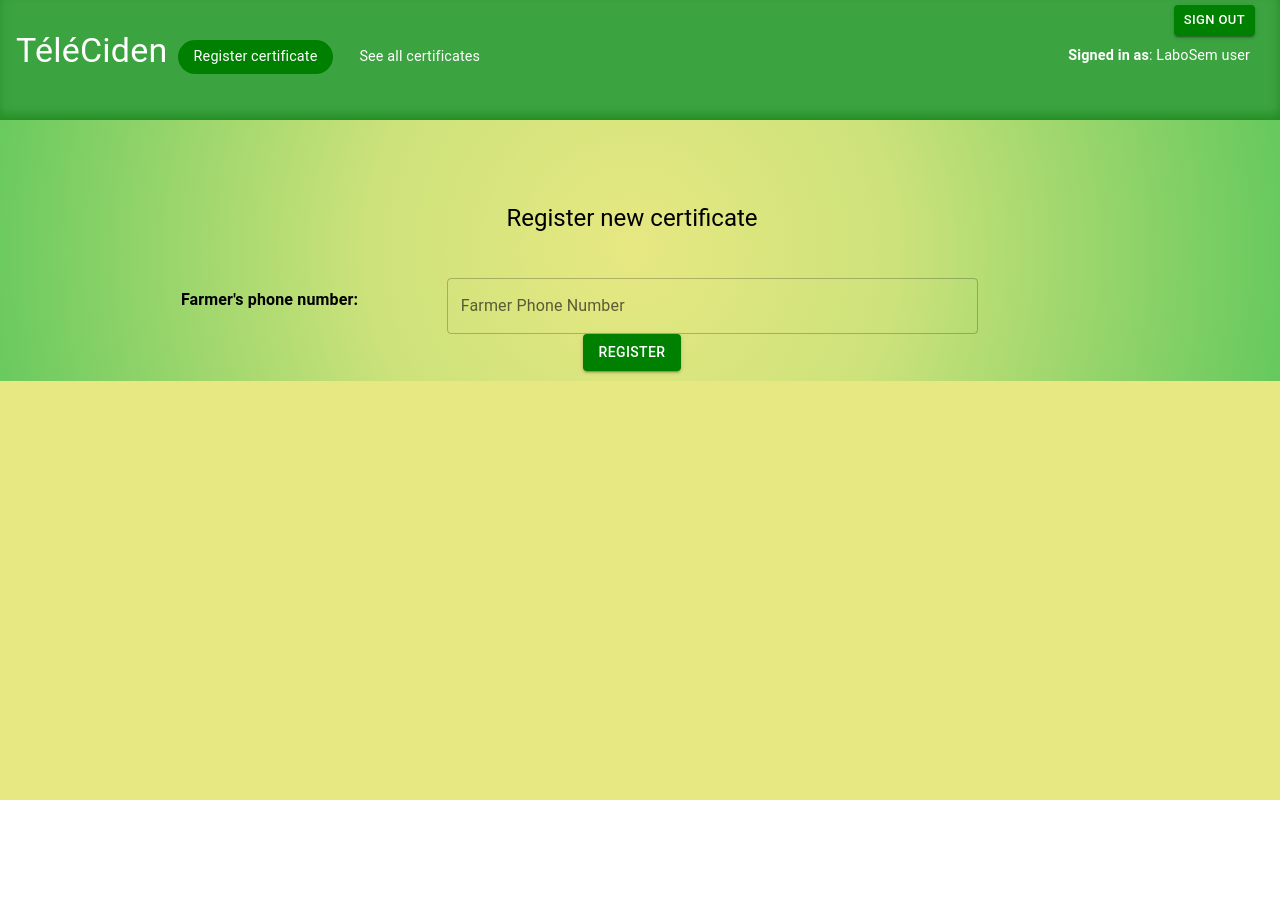
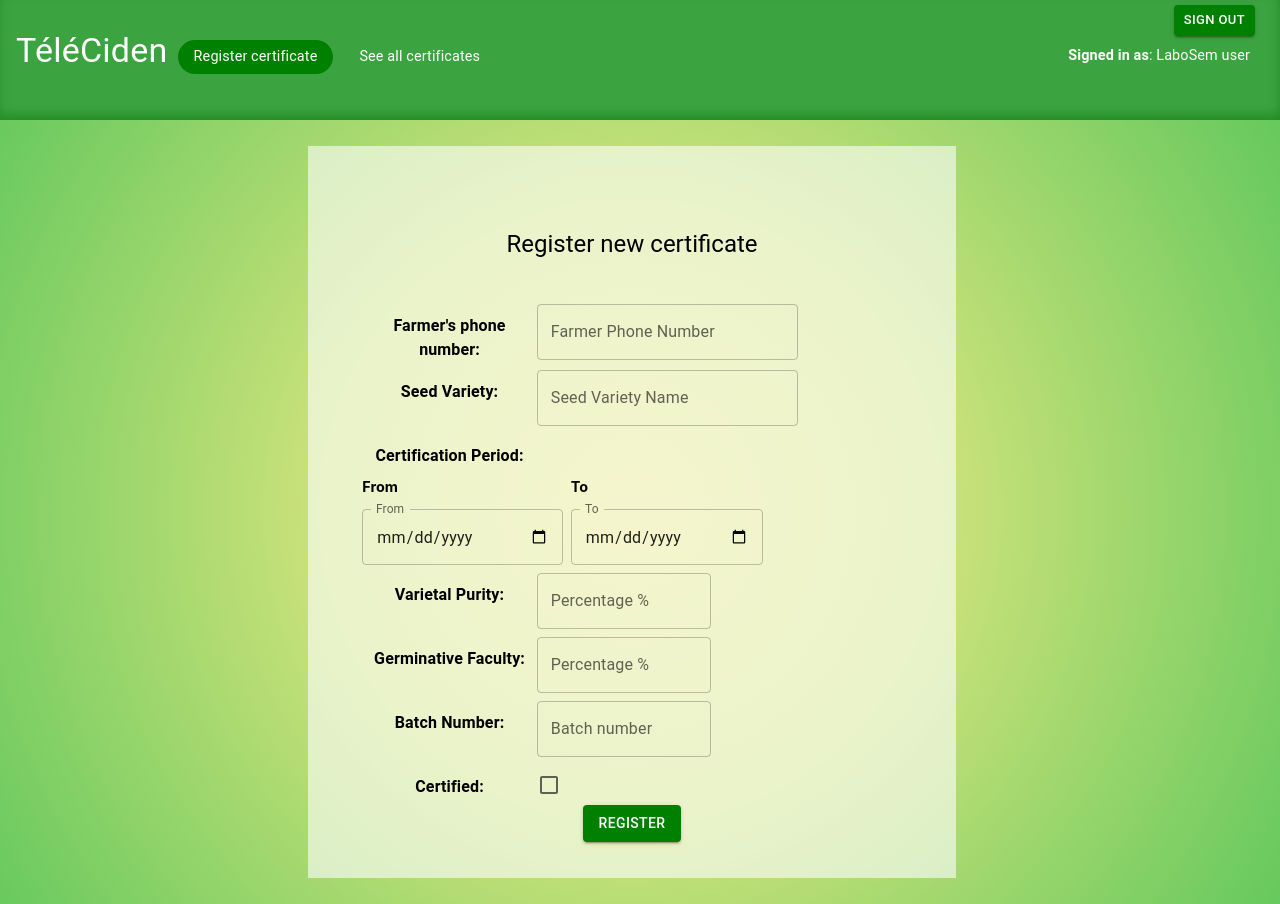
Before and after one commit to miker1423/ict4d-seeds, a React (Create React App) app in the folder frontend/: page /registercertificate in a window 1280 px wide. Before the commit the page ends 800 px from the top, so only its background shows below. Built offline with nearby package versions, Linux system fonts and the light colour scheme; sample sign-in values are in the browser's storage; the HTML template or start-up script is replaced by a standard one.

Commit message:
Certificates and intial attempts on PDF generation

```diff
--- a/frontend/src/App.css
+++ b/frontend/src/App.css
@@ -13,6 +13,15 @@
   .css-1oqqzyl-MuiContainer-root{
     padding: 0px;
   }
+}
+
+.form-container{
+  display:inline-block;
+  background: rgba(255, 255, 255, 0.6);
+  width: 50%;
+  margin-top: 2%;
+  margin-bottom: 2%;
+  padding-bottom: 2%;
 }
 
 .body-container{
--- a/frontend/src/components/Certificates.tsx
+++ b/frontend/src/components/Certificates.tsx
@@ -6,6 +6,7 @@ import {
   TableCell,
   TableBody
 } from '@mui/material';
+import { Link, Navigate } from 'react-router-dom';
 
 const Certificates = () => {
   const createData = (
@@ -45,7 +46,7 @@ const Certificates = () => {
       '97%',
       '24/04/2022',
       'Corn',
-      true
+      true,
     ),
     createData(
       1,
@@ -75,6 +76,7 @@ const Certificates = () => {
             <TableCell align="right">Date created</TableCell>
             <TableCell align="right">Last Changed</TableCell>
             <TableCell align="right">Certified</TableCell>
+            <TableCell align="right">PDFlinks</TableCell>
           </TableRow>
         </TableHead>
         <TableBody>
@@ -98,6 +100,7 @@ const Certificates = () => {
               <TableCell align="right">
                 {row.certified ? 'Yes' : 'No'}
               </TableCell>
+              <TableCell align="right"><Link id="pdfGen" to="PdfCreator">pog</Link></TableCell>
             </TableRow>
           ))}
         </TableBody>
--- a/frontend/src/pages/RegisterCertificate.tsx
+++ b/frontend/src/pages/RegisterCertificate.tsx
@@ -16,7 +16,7 @@ import CertificateServices from '../backendServices/CertificateServices';
 import LoadingComp from '../components/LoadingComp';
 import IUser from '../interfaces/IUser';
 
-const RegisterCertificate = ({ userData }: { userData: IUser | undefined }) => {
+const RegisterCertificate = ({ userData }: { userData?: IUser | undefined }) => {
   const [registered, setRegistered] = useState<boolean>(false);
   const [validToken, setValidToken] = useState<boolean>(false);
   const [login, setLogin] = useState<boolean>(false);
@@ -96,6 +96,7 @@ const RegisterCertificate = ({ userData }: { userData: IUser | undefined }) => {
               <NavBar user={'LaboSem'} active={'regcer'} />
             </Grid>
             <div className="main">
+              <div className="form-container">
                 <Grid item xs={12} sx={{ paddingTop: '0px' }}>
                   {registered && (
                     <div className="front-certificate">
@@ -145,7 +146,7 @@ const RegisterCertificate = ({ userData }: { userData: IUser | undefined }) => {
                           </Grid>
                         </Grid>
 
-                      {/* <Grid container>
+                        <Grid container>
                         <Grid item xs={4}>
                           <Typography>Seed Variety:</Typography>
                         </Grid>
@@ -218,7 +219,7 @@ const RegisterCertificate = ({ userData }: { userData: IUser | undefined }) => {
                                   errors.certper?.message)}
                             </ErrorMsg>
                           </div> */}
-                      {/* </Grid>
+                        </Grid>
 
                       <Grid container>
                         <Grid item xs={4}>
@@ -229,7 +230,7 @@ const RegisterCertificate = ({ userData }: { userData: IUser | undefined }) => {
                             {...register('varpur', {
                               required: 'Varietal Purity is required',
                               pattern: {
-                              value: /^[0-9]+$/i,
+                                value: /^([1-9]?\d|100)$/i,
                                 message: 'Please input a percentage number'
                               }
                             })}
@@ -254,7 +255,7 @@ const RegisterCertificate = ({ userData }: { userData: IUser | undefined }) => {
                             {...register('gerfac', {
                               required: 'Germinative faculty is required',
                               pattern: {
-                              value: /^[0-9]+$/i,
+                                value: /^([1-9]?\d|100)$/i,
                                 message: 'Please input a percentage number'
                               }
                             })}
@@ -280,7 +281,7 @@ const RegisterCertificate = ({ userData }: { userData: IUser | undefined }) => {
                               required: 'Batch number is required',
                               pattern: {
                                 value: /^[0-9]+$/i,
-                              message: 'Please input a percentage number'
+                                message: 'Please input an integer corresponding to the batch'
                               }
                             })}
                             type="number"
@@ -310,7 +311,7 @@ const RegisterCertificate = ({ userData }: { userData: IUser | undefined }) => {
                           />
                           <ErrorMsg>{errors.certified?.message}</ErrorMsg>
                         </Grid>
-                    </Grid>  */}
+                      </Grid>
                       </Grid>
 
                       <Button variant="contained" type="submit">
@@ -319,6 +320,7 @@ const RegisterCertificate = ({ userData }: { userData: IUser | undefined }) => {
                     </Box>
                   </div>
                 </Grid>
+              </div>
             </div>
           </Grid>
         </div>
```
Also changed, not shown: frontend/src/components/PdfCreator.tsx (+35 -35 lines), frontend/src/pages/RegisterUser.tsx (line endings or trailing spaces). Lines whose indentation alone changed are shown as unchanged.
